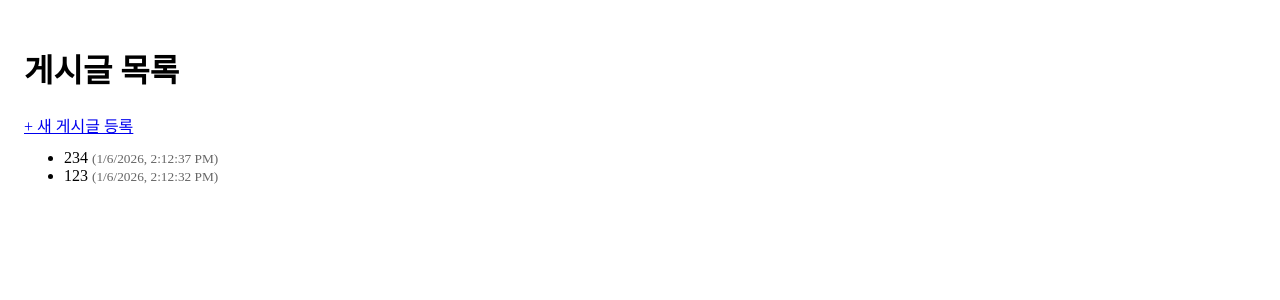
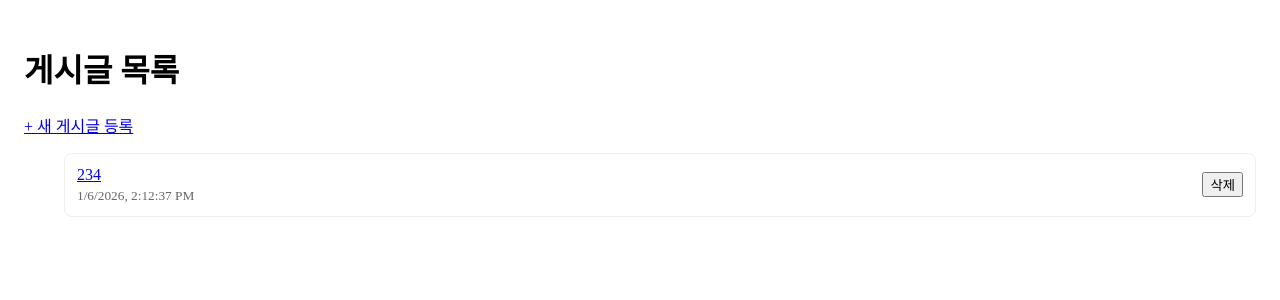
Before and after one commit to heroyooi/next-rq-basic, a Next.js app: page / in a window 1280 px wide. Shown: the top 300 px of the page. Built offline with nearby package versions, Linux system fonts and the light colour scheme.

Commit message:
11강. 게시글 삭제(DELETE)로 목록/상세 갱신까지 완성하기

```diff
--- a/data/posts.json
+++ b/data/posts.json
@@ -4,11 +4,5 @@
     "title": "234",
     "body": "234234234\n\n\n234234324324324",
     "createdAt": "2026-01-06T14:12:37.499Z"
-  },
-  {
-    "id": "b0addc59-1205-48d7-ad39-8cc0673d24fc",
-    "title": "123",
-    "body": "23232323232323",
-    "createdAt": "2026-01-06T14:12:32.188Z"
   }
 ]
--- /dev/null
+++ b/src/app/api/posts/[id]/route.ts
@@ -0,0 +1,22 @@
+import { NextResponse } from 'next/server';
+import { readPosts, writePosts } from '@/lib/posts.db';
+
+export async function DELETE(
+  _req: Request,
+  { params }: { params: Promise<{ id: string }> }
+) {
+  const { id } = await params;
+
+  const posts = await readPosts();
+  const nextPosts = posts.filter((p) => p.id !== id);
+
+  if (nextPosts.length === posts.length) {
+    return NextResponse.json(
+      { message: '해당 게시글이 없습니다.' },
+      { status: 404 }
+    );
+  }
+
+  await writePosts(nextPosts);
+  return NextResponse.json({ ok: true }, { status: 200 });
+}
--- a/src/app/page.tsx
+++ b/src/app/page.tsx
@@ -1,41 +1,102 @@
 'use client';
 
 import Link from 'next/link';
-import { useQuery } from '@tanstack/react-query';
-import { fetchPosts, type Post } from '@/lib/api';
+import { useMutation, useQuery, useQueryClient } from '@tanstack/react-query';
+import { deletePost, fetchPosts, type Post } from '@/lib/api';
 
 export default function Home() {
+  const qc = useQueryClient();
+
   const {
     data: posts = [],
     isLoading,
     isError,
     error,
+    isFetching,
   } = useQuery({
     queryKey: ['posts'],
     queryFn: fetchPosts,
     staleTime: 1000 * 30,
   });
 
+  const { mutate: remove, isPending: isDeleting } = useMutation({
+    mutationFn: (id: string) => deletePost(id),
+
+    // ✅ Optimistic Update: 일단 화면에서 먼저 제거(체감 매우 좋음)
+    onMutate: async (id) => {
+      await qc.cancelQueries({ queryKey: ['posts'] });
+
+      const prev = qc.getQueryData<Post[]>(['posts']);
+      qc.setQueryData<Post[]>(['posts'], (old) =>
+        (old ?? []).filter((p) => p.id !== id)
+      );
+
+      // 실패 시 롤백용
+      return { prev };
+    },
+
+    // 실패하면 롤백
+    onError: (_err, _id, ctx) => {
+      if (ctx?.prev) qc.setQueryData(['posts'], ctx.prev);
+      alert('삭제에 실패했습니다. 잠시 후 다시 시도해주세요.');
+    },
+
+    // 성공/실패와 상관없이 서버 기준으로 동기화
+    onSettled: async () => {
+      await qc.invalidateQueries({ queryKey: ['posts'] });
+    },
+  });
+
+  const onClickDelete = (id: string) => {
+    const ok = window.confirm('정말 삭제하시겠습니까?');
+    if (!ok) return;
+    remove(id);
+  };
+
   if (isLoading) return <p>불러오는 중...</p>;
   if (isError) return <p>{(error as Error).message}</p>;
 
-  const isEmpty = posts.length === 0;
-
   return (
     <main style={{ padding: 16 }}>
-      <h1>게시글 목록</h1>
-      <Link href="/posts/new">+ 새 게시글 등록</Link>
+      <h1 style={{ display: 'flex', gap: 8, alignItems: 'center' }}>
+        게시글 목록
+        {isFetching && <small style={{ color: '#999' }}>동기화 중...</small>}
+      </h1>
 
-      {isEmpty ? (
+      <div style={{ display: 'flex', gap: 12, marginBottom: 12 }}>
+        <Link href="/posts/new">+ 새 게시글 등록</Link>
+      </div>
+
+      {posts.length === 0 ? (
         <p>등록된 게시글이 없습니다.</p>
       ) : (
-        <ul style={{ marginTop: 12 }}>
-          {posts.map((p: Post) => (
-            <li key={p.id}>
-              {p.title}{' '}
-              <small style={{ color: '#666' }}>
-                ({new Date(p.createdAt).toLocaleString()})
-              </small>
+        <ul style={{ display: 'grid', gap: 8 }}>
+          {posts.map((p) => (
+            <li
+              key={p.id}
+              style={{
+                display: 'flex',
+                justifyContent: 'space-between',
+                alignItems: 'center',
+                border: '1px solid #eee',
+                padding: 12,
+                borderRadius: 8,
+              }}
+            >
+              <div style={{ display: 'grid', gap: 4 }}>
+                <Link href={`/posts/${p.id}`}>{p.title}</Link>
+                <small style={{ color: '#666' }}>
+                  {new Date(p.createdAt).toLocaleString()}
+                </small>
+              </div>
+
+              <button
+                type="button"
+                onClick={() => onClickDelete(p.id)}
+                disabled={isDeleting}
+              >
+                삭제
+              </button>
             </li>
           ))}
         </ul>
--- a/src/lib/api.ts
+++ b/src/lib/api.ts
@@ -28,3 +28,14 @@ export async function createPost(input: {
 
   return res.json();
 }
+
+export async function deletePost(id: string) {
+  const res = await fetch(`/api/posts/${id}`, { method: 'DELETE' });
+
+  if (!res.ok) {
+    const data = await res.json().catch(() => null);
+    throw new Error(data?.message ?? '삭제에 실패했습니다.');
+  }
+
+  return res.json(); // { ok: true }
+}
```
